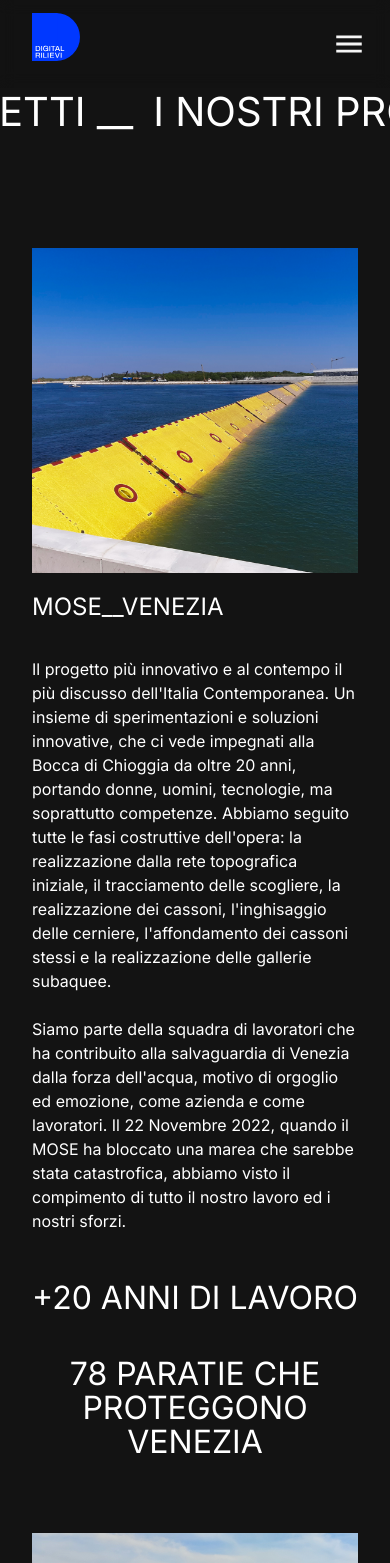
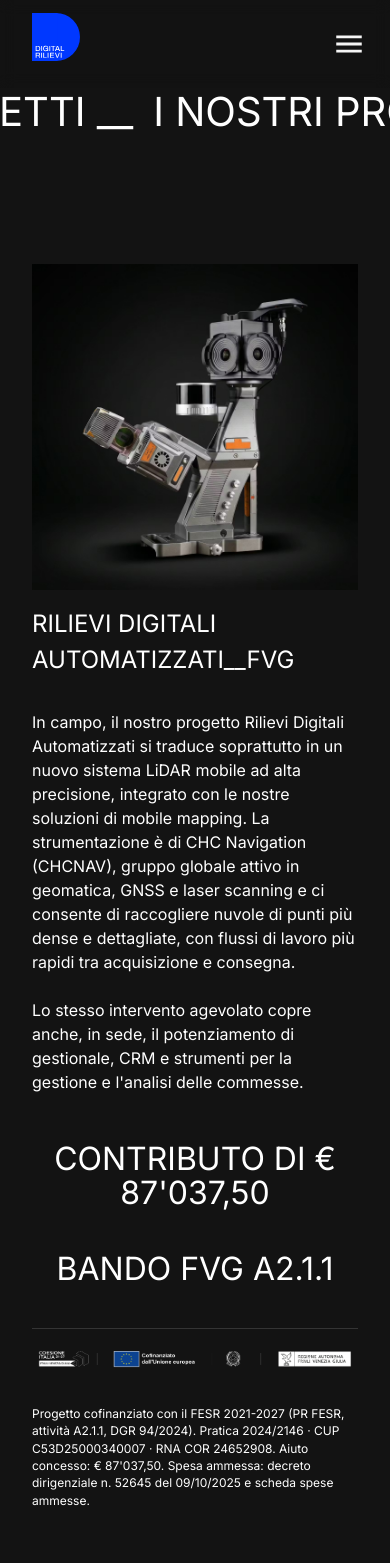
Before and after one commit to digital-rilievi/web, a Next.js app: page /progetti in a window 390 px wide. Shown: the top 1563 px of the page. Built offline with nearby package versions, Linux system fonts and the light colour scheme.

Commit message:
feat: adding new project RILIEVI DIGITALI AUTOMATIZZATI__FVG

```diff
--- a/src/app/components/ImageText/ImageText.module.css
+++ b/src/app/components/ImageText/ImageText.module.css
@@ -86,12 +86,69 @@
   flex: 1;
 }
 
+.flexGrowSpacer {
+  flex: 1 1 auto;
+  min-height: 0;
+  min-width: 0;
+}
+
 .circularButtonWrapper {
   padding-top: 2rem;
 }
 
 .secondaryText {
   white-space: pre-line;
+}
+
+.smallPrintBottomText {
+  font-size: 0.75rem;
+  line-height: 1.45;
+  margin-top: 0.75rem;
+  max-width: 52rem;
+}
+
+/* Bottom-aligned with small print: sits after flex spacer, above secondaryText */
+.tinyLogosBanner {
+  width: 100%;
+  max-width: 52rem;
+  margin-top: 0;
+  margin-bottom: 0.35rem;
+  padding-top: 0.85rem;
+  border-top: 1px solid rgba(255, 255, 255, 0.14);
+}
+
+.tinyLogosRow {
+  display: flex;
+  flex-wrap: wrap;
+  align-items: center;
+  justify-content: flex-start;
+  gap: clamp(0.75rem, 2vw, 1.5rem);
+  row-gap: 0.65rem;
+  max-width: 100%;
+}
+
+.tinyLogo {
+  height: clamp(38px, 4.8vw, 52px);
+  width: auto;
+  max-width: min(100%, 20rem);
+  object-fit: contain;
+  object-position: left center;
+  flex: 0 1 auto;
+}
+
+/* Single horizontal strip (e.g. official grey logo bar) */
+.tinyLogosRowStrip {
+  justify-content: stretch;
+}
+
+.tinyLogosRowStrip .tinyLogo {
+  width: 100%;
+  max-width: 100%;
+  height: auto;
+  max-height: none;
+  object-fit: contain;
+  object-position: left center;
+  display: block;
 }
 
 .invisibleInMobile {
@@ -136,7 +193,6 @@
 
 /* Media query for smaller layout */
 @media (max-width: 1460px) {
-
   .blueCircleContainer {
     left: 45%;
     top: -15%;
@@ -155,7 +211,6 @@
 
 /* Media query for mobile layout */
 @media (max-width: 1024px) {
-
   .invisibleInMobile {
     height: 0px;
     width: 0px;
@@ -167,6 +222,11 @@
     visibility: visible !important;
     height: auto;
     width: auto;
+  }
+
+  /* Beat .inverted row-reverse so layout is always a single column on small screens */
+  .container.inverted {
+    flex-direction: column;
   }
 
   .container,
@@ -182,11 +242,22 @@
 
   .content {
     flex-direction: column;
+    align-items: stretch;
     padding-left: 0rem;
     padding-right: 0rem;
+    min-width: 0;
+    width: 100%;
+  }
+
+  .flexGrowSpacer {
+    flex: 0 0 auto;
+    flex-grow: 0;
+    flex-shrink: 0;
   }
 
   .container {
+    flex-direction: column;
+    align-items: stretch;
     padding-left: 2rem;
     padding-right: 2rem;
     padding-bottom: 0;
@@ -208,8 +279,11 @@
   }
 
   .secondaryText {
-    padding-top: 2rem;
+    padding-top: 1rem;
     padding-bottom: 2rem;
+    width: 100%;
+    max-width: 100%;
+    box-sizing: border-box;
   }
 
   .duration {
@@ -230,6 +304,11 @@
     margin: 0;
   }
 
+  /* Hero inside .content (secondaryText cards): gap before title, like outer hero on other cards */
+  .imageMobileLead {
+    margin-bottom: 1rem;
+  }
+
   .blueCircleWrapper {
     top: 0px;
     height: 0px;
@@ -239,4 +318,51 @@
   .circularButtonWrapper {
     align-self: center;
   }
+
+  .tinyLogosBanner {
+    max-width: 100%;
+    width: 100%;
+    align-self: stretch;
+    padding-left: 0;
+    padding-right: 0;
+    box-sizing: border-box;
   }
+
+  .tinyLogosRow {
+    justify-content: center;
+    gap: 0.75rem 1rem;
+    width: 100%;
+    max-width: 100%;
+  }
+
+  .tinyLogosRowStrip {
+    justify-content: center;
+  }
+
+  .tinyLogo {
+    height: clamp(34px, 9vw, 46px);
+    max-width: min(100%, 18rem);
+  }
+
+  /* Full-width horizontal strip: do not inherit the 18rem cap from .tinyLogo */
+  .tinyLogosRowStrip .tinyLogo {
+    width: 100%;
+    max-width: 100%;
+    height: auto;
+    max-height: none;
+    object-fit: contain;
+    object-position: center center;
+    flex: 0 0 auto;
+  }
+
+  .smallPrintBottomText {
+    text-align: left;
+    padding-left: 0;
+    padding-right: 0;
+  }
+
+  /* When banner sits above small print, avoid double vertical padding */
+  .tinyLogosBanner + .secondaryText {
+    padding-top: 0.75rem;
+  }
+}
--- a/src/app/components/ImageText/ImageText.tsx
+++ b/src/app/components/ImageText/ImageText.tsx
@@ -1,59 +1,118 @@
-import React from 'react'
-import BlueCircle from '../BlueCircle/BlueCircle'
-import CircularButton from '../CircularButton/CircularButton'
-import ImageWrapper from '../ImageWrapper/ImageWrapper'
-import Space from '../Space/Space'
-import styles from './ImageText.module.css'
+import React from "react";
+import BlueCircle from "../BlueCircle/BlueCircle";
+import CircularButton from "../CircularButton/CircularButton";
+import ImageWrapper from "../ImageWrapper/ImageWrapper";
+import Space from "../Space/Space";
+import styles from "./ImageText.module.css";
 
 interface ImageTextProps {
-  image: string,
-  title?: String,
-  text?: string,
-  secondaryText?: string,
-  duration1?: string,
-  duration2?: string,
-  link?: string,
-  linkLabel?: string,
-  inverted?: String | Boolean,
-  blueCircle?: Boolean
+  image: string;
+  title?: String;
+  text?: string;
+  secondaryText?: string;
+  /** Smaller type for the bottom secondary block */
+  smallPrintBottomText?: boolean;
+  firstMetric?: string;
+  secondMetric?: string;
+  /** Small logos row (paths under public/) */
+  tinyLogos?: string[];
+  link?: string;
+  linkLabel?: string;
+  inverted?: String | Boolean;
+  blueCircle?: Boolean;
+}
+
+function tinyLogoAltFromSrc(src: string): string {
+  if (
+    src.includes("loghi-istituzionali") ||
+    src.includes("striscia-loghi-istituzionali")
+  ) {
+    return "Cofinanziamento europeo, Stato italiano, programma di coesione e Regione Friuli Venezia Giulia";
+  }
+  if (src.includes("coesione-it-fvg")) {
+    return "Coesione Italia 2021-2027 Friuli Venezia Giulia";
+  }
+  if (src.includes("eu-cofunded") || src.includes("Co-funded")) {
+    return "Cofinanziato dall'Unione europea";
+  }
+  if (src.includes("repubblica-italiana-emblem")) {
+    return "Emblema della Repubblica Italiana";
+  }
+  if (src.includes("regione")) {
+    return "Regione Autonoma Friuli Venezia Giulia";
+  }
+  return "";
 }
 
 const ImageText = (props: ImageTextProps) => {
   return (
-    <div className={`${styles.container} ${props.inverted ? '' : styles.inverted}`}>
-      <ImageWrapper className={`${styles.image} ${props.secondaryText && styles.invisibleInMobile}`} src={props.image} backgroundColor={"#767676"} />
-      <div className={`${styles.content} ${props.blueCircle ? styles.contentWithCircle : ''}`}>
-        {props.title && (
-          <h2 className={styles.title}>
-            {props.title}
-          </h2>
+    <div
+      className={`${styles.container} ${props.inverted ? "" : styles.inverted}`}
+    >
+      <ImageWrapper
+        className={`${styles.image} ${props.secondaryText && styles.invisibleInMobile}`}
+        src={props.image}
+        backgroundColor={"#767676"}
+      />
+      <div
+        className={`${styles.content} ${props.blueCircle ? styles.contentWithCircle : ""}`}
+      >
+        {props.secondaryText && (
+          <ImageWrapper
+            className={`${styles.image} ${styles.visibleInMobile} ${styles.imageMobileLead}`}
+            src={props.image}
+            backgroundColor={"#767676"}
+          />
         )}
+        {props.title && <h2 className={styles.title}>{props.title}</h2>}
         {props.text && (
           <div className={styles.text}>
             <p>{props.text}</p>
           </div>
         )}
-        <ImageWrapper className={`${styles.image} ${props.secondaryText ? styles.visibleInMobile : styles.invisible}`} src={props.image} backgroundColor={"#767676"} />
-        {props.duration1 && (
-          <h2 className={styles.duration}>
-            {props.duration1}
-          </h2>
+        {props.firstMetric && (
+          <h2 className={styles.duration}>{props.firstMetric}</h2>
         )}
-        {props.duration2 && (
-          <h2 className={styles.duration}>
-            {props.duration2}
-          </h2>
+        {props.secondMetric && (
+          <h2 className={styles.duration}>{props.secondMetric}</h2>
         )}
         {props.link && (
           <div className={styles.circularButtonWrapper}>
-            <CircularButton link={props.link} label={props.linkLabel} remainsInPage />
+            <CircularButton
+              link={props.link}
+              label={props.linkLabel}
+              remainsInPage
+            />
           </div>
         )}
-        <div style={{ "flex": "auto" }}>
+        <div className={styles.flexGrowSpacer}>
           <Space size={"small"} />
         </div>
+        {props.tinyLogos && props.tinyLogos.length > 0 && (
+          <div
+            className={styles.tinyLogosBanner}
+            aria-label="Banner loghi istituzionali"
+          >
+            <div
+              className={`${styles.tinyLogosRow} ${props.tinyLogos.length === 1 ? styles.tinyLogosRowStrip : ""}`}
+            >
+              {props.tinyLogos.map((src, i) => (
+                <img
+                  key={`${src}-${i}`}
+                  src={src}
+                  alt={tinyLogoAltFromSrc(src)}
+                  className={styles.tinyLogo}
+                  decoding="async"
+                  loading="lazy"
+                />
+              ))}
+            </div>
+          </div>
+        )}
         {props.secondaryText && (
-          <div className={styles.secondaryText}>
+          <div
+            className={`${styles.secondaryText} ${props.smallPrintBottomText ? styles.smallPrintBottomText : ""}`}
+          >
             {props.secondaryText}
           </div>
         )}
@@ -66,7 +125,7 @@ const ImageText = (props: ImageTextProps) => {
         </div>
       )}
     </div>
-  )
-}
+  );
+};
 
-export default ImageText
+export default ImageText;
--- a/src/app/globals.css
+++ b/src/app/globals.css
@@ -3,22 +3,16 @@
 @tailwind utilities;
 
 :root {
-  --foreground-rgb: 0, 0, 0;
+  /* Dark UI: match body text (components may use --foreground-rgb) */
+  --foreground-rgb: 255, 255, 255;
   --background-start-rgb: 214, 219, 220;
   --background-end-rgb: 255, 255, 255;
   background-color: #131313;
 }
 
-@media () {
-  :root {
-    --foreground-rgb: 255, 255, 255;
-  }
-}
-
 body {
   color: rgb(var(--foreground-rgb));
   background-color: #131313;
-  color: #fff;
   display: flex;
   min-height: 100vh;
   flex-direction: column;
--- a/src/app/progetti/page.tsx
+++ b/src/app/progetti/page.tsx
@@ -1,28 +1,30 @@
-import React from 'react'
-import Footer from '../components/Footer/Footer'
-import ImageText from '../components/ImageText/ImageText'
-import Navbar from '../components/Navbar/Navbar'
-import content from 'content.json'
-import globalStyles from 'app/page.module.css'
-import Space from 'app/components/Space/Space'
-import ScrollingText from 'app/components/ScrollingText/ScrollingText'
+import React from "react";
+import Footer from "../components/Footer/Footer";
+import ImageText from "../components/ImageText/ImageText";
+import Navbar from "../components/Navbar/Navbar";
+import content from "content.json";
+import globalStyles from "app/page.module.css";
+import Space from "app/components/Space/Space";
+import ScrollingText from "app/components/ScrollingText/ScrollingText";
 
 export interface ProjectProps {
-    image: string,
-    title?: String,
-    text: string,
-    duration1?: string,
-    duration2?: string,
-    link?: string,
-    linkLabel?: string,
-    inverted?: String | Boolean,
-    details?: Object,
-    blueCircle?: Boolean
+  image: string;
+  title?: String;
+  text: string;
+  firstMetric?: string;
+  secondMetric?: string;
+  secondaryText?: string;
+  smallPrintBottomText?: boolean;
+  tinyLogos?: string[];
+  link?: string;
+  linkLabel?: string;
+  inverted?: String | Boolean;
+  details?: Object;
+  blueCircle?: Boolean;
 }
 
 const Progetti = () => {
-
-    var projects = content.progetti.projects as []
+  var projects = content.progetti.projects as [];
   return (
     <>
       <Navbar />
@@ -30,7 +32,7 @@ const Progetti = () => {
         <Navbar invisible />
       </div>
       <ScrollingText text={content.progetti.title} />
-            <Space size='big' maintainInMobile />
+      <Space size="big" maintainInMobile />
       <div>
         {projects.map((info: ProjectProps, index) => (
           <>
@@ -40,10 +42,13 @@ const Progetti = () => {
               title={info.title}
               text={info.text}
               inverted={info.inverted ? info.inverted == "true" : false}
-                            duration1={`${info.duration1 ? info.duration1 : ''}`}
-                            duration2={`${info.duration2 ? info.duration2 : ''}`}
-                            link={`${(info.link || info.details) ? '/progetti/' + info.link : ''}`}
-                            linkLabel={`${content.progetti.linksLabel ? content.progetti.linksLabel : ''}`}
+              firstMetric={`${info.firstMetric ? info.firstMetric : ""}`}
+              secondMetric={`${info.secondMetric ? info.secondMetric : ""}`}
+              secondaryText={info.secondaryText}
+              smallPrintBottomText={info.smallPrintBottomText}
+              tinyLogos={info.tinyLogos}
+              link={`${info.link || info.details ? "/progetti/" + info.link : ""}`}
+              linkLabel={`${content.progetti.linksLabel ? content.progetti.linksLabel : ""}`}
             />
             <Space />
           </>
@@ -66,7 +71,7 @@ const Progetti = () => {
       <Space size={"big"} />
       <Footer />
     </>
-    )
-}
+  );
+};
 
-export default Progetti
+export default Progetti;
--- a/src/content.json
+++ b/src/content.json
@@ -190,27 +190,40 @@
         "linksLabel": "SCOPRI DI PIÙ",
         "projects": [
             {
+                "image": "/assets/projects/rilievi_digitali_automatizzati.jpeg",
+                "title": "RILIEVI DIGITALI AUTOMATIZZATI__FVG",
+                "text": "In campo, il nostro progetto Rilievi Digitali Automatizzati si traduce soprattutto in un nuovo sistema LiDAR mobile ad alta precisione, integrato con le nostre soluzioni di mobile mapping. La strumentazione è di CHC Navigation (CHCNAV), gruppo globale attivo in geomatica, GNSS e laser scanning e ci consente di raccogliere nuvole di punti più dense e dettagliate, con flussi di lavoro più rapidi tra acquisizione e consegna.\n\nLo stesso intervento agevolato copre anche, in sede, il potenziamento di gestionale, CRM e strumenti per la gestione e l'analisi delle commesse.",
+                "firstMetric": "CONTRIBUTO DI € 87'037,50",
+                "inverted": "true",
+                "secondMetric": "BANDO FVG A2.1.1",
+                "smallPrintBottomText": true,
+                "tinyLogos": [
+                    "/assets/projects/eu-funding/loghi-istituzionali-coesione-italia.png"
+                ],
+                "secondaryText": "Progetto cofinanziato con il FESR 2021-2027 (PR FESR, attività A2.1.1, DGR 94/2024). Pratica 2024/2146 · CUP C53D25000340007 · RNA COR 24652908. Aiuto concesso: € 87'037,50. Spesa ammessa: decreto dirigenziale n. 52645 del 09/10/2025 e scheda spese ammesse."
+            },
+            {
                 "image": "/assets/projects/mose.png",
                 "title": "MOSE__VENEZIA",
                 "text": "Il progetto più innovativo e al contempo il più discusso dell'Italia Contemporanea. Un insieme di sperimentazioni e soluzioni innovative, che ci vede impegnati alla Bocca di Chioggia da oltre 20 anni, portando donne, uomini, tecnologie, ma soprattutto competenze. Abbiamo seguito tutte le fasi costruttive dell'opera: la realizzazione dalla rete topografica iniziale, il tracciamento delle scogliere, la realizzazione dei cassoni, l'inghisaggio delle cerniere, l'affondamento dei cassoni stessi e la realizzazione delle gallerie subaquee.\n\nSiamo parte della squadra di lavoratori che ha contribuito alla salvaguardia di Venezia dalla forza dell'acqua, motivo di orgoglio ed emozione, come azienda e come lavoratori. Il 22 Novembre 2022, quando il MOSE ha bloccato una marea che sarebbe stata catastrofica, abbiamo visto il compimento di tutto il nostro lavoro ed i nostri sforzi.",
-                "duration1": "+20 ANNI DI LAVORO",
-                "duration2": "78 PARATIE CHE PROTEGGONO VENEZIA"
+                "firstMetric": "+20 ANNI DI LAVORO",
+                "secondMetric": "78 PARATIE CHE PROTEGGONO VENEZIA"
             },
             {
                 "image": "/assets/projects/off-road.jpg",
                 "title": "MOBILE MAPPING OFFROAD__OVUNQUE",
                 "text": "Sfuggendo allo stereotipo del rilievo in Mobile Laser Scanning solo ed esclusivamente su strada asfaltada, da piú di 10 anni equipaggiamo quads con la strumentazione necessaria per rilevare le aree meno raggiungibili. Combinando un ingombro ed un peso molto inferiori ai veicoli stradali e le quattro ruote motrici, il nostro sistema di rilievi offroad ci permette di rilevare agevolmente greti dei fiumi, argini, pendii montuosi, centri storici e aree di campagna. Efficace fino a pendenze del 30%, il rilievo mobile laser scanning off-road viene talvolta integrato da attività di rilievo con droni e batimetria.",
                 "inverted": "true",
-                "duration1": "15'000 KM DI RILIEVI",
-                "duration2": "4x4 SU TUTTI I TERRENI"
+                "firstMetric": "15'000 KM DI RILIEVI",
+                "secondMetric": "4x4 SU TUTTI I TERRENI"
             },
             {
                 "image": "/assets/projects/circuito-automibilistico.png",
                 "title": "CIRCUITO AUTOMOBILISTICO DI KYALAMI__SUD AFRICA",
                 "text": "Il rilievo del circuito automobilistico di Kyalami in Sud Africa conferma la fiducia verso Digital Rilievi da parte di Kunos Simulazioni, azienda leader di mercato per gaming e simulazioni automobilistiche col brand Assetto Corsa.\n\nDopo 13 circuiti giá rilevati assieme, anche a Kyalami abbiamo offerto la massima flessibilità, data la difficoltà nel prenotare uno slot di lavoro nella densa pianificazione del circuito. L'intero lavoro ha impiegato la pista per sole due ore, in cui abbiamo condensato tre passate di Mobile Laser Scanning, garantendo ridondanza e massima copertura del tracciato. Nell'arco di una settimana, Kunos ha ricevuto l'intera nuvola di punti colorata, con una densitá di rilevazioni di circa 1 punto a centimetro quadro.",
                 "link": "",
-                "duration1": "2 ORE PER RILEVARE UN CIRCUITO",
-                "duration2": "1 CM DI RISOLUZIONE MEDIA"
+                "firstMetric": "2 ORE PER RILEVARE UN CIRCUITO",
+                "secondMetric": "1 CM DI RISOLUZIONE MEDIA"
             },
             {
                 "image": "/assets/projects/tall-small-paratie.jpeg",
@@ -218,16 +231,16 @@
                 "text": "Durante l'installazione delle paratoie in cristallo all'entrata della Basilica di San Marco, siamo stati incaricati di monitorare l'impatto dei lavori sulle colonne della Basilica stessa e sui Pilastri Acritani, elemento di enorme rilievo architettonico poco distante. Incarico di precisione e molto delicato, in linea con i requisiti della sovrintendenza abbiamo sviluppato una soluzione che non danneggiasse i pilastri e le colonne con colla o fori.\n\nQuattro stazioni di monitoraggio con inclinometri ed accelerometri sono state legate solidalmente ai punti di riferimento, nel pieno rispetto del patrimonio architettonico.\n\nGrazie ad una piattaforma centralizzata consultabile online, abbiamo impiegato algoritmi di anomaly detection per osservare le serie storiche 24/7 da remoto, per un totale di due anni di registrazione continua. Tutte le anomalie registrate nel periodo di osservazione sono state prontamente confermate con la topografia a terra, a testimoniare l'affidabilità delle tecnologie impiegate.",
                 "link": "",
                 "inverted": "true",
-                "duration1": "2 ANNI DI MONITORAGGIO CONTINUO",
-                "duration2": "100% DELLE ANOMALIE CONFERMATE ON SITE"
+                "firstMetric": "2 ANNI DI MONITORAGGIO CONTINUO",
+                "secondMetric": "100% DELLE ANOMALIE CONFERMATE ON SITE"
             },
             {
                 "image": "/assets/projects/stadio-olimpico-foro-italico.png",
                 "title": "STADIO OLIMPICO E FORO ITALICO__ROMA",
                 "text": "Siamo onorati di aver lavorato ai rilievi dello Stadio Olimpico di Roma e del Foro Italico, icone dello sport Nazionale. I rilievi hanno coperto svariate strutture sportive, tra cui lo Stadio dei Marmi, lo Stadio della Farnesina, il Centrale del Tennis, lo Stadio Nicola Pietrangeli, la Grand Stand Arena, lo Stadio Olimpico del Nuoto, la Casa delle Armi e alemno altri 8 campi secondari, per un totale di 500'000 metri quadrati.\n\nIl rilievo in Mobile Laser Scanning dei campi da gioco e delle infrastrutture adiacenti é stato affiancato da alcuni rilievi con GeoSLAM per la mappatura degli interni e dalla topografia classica per le misure piú delicate, tra cui le dimensioni del campo di gioco dello Stadio Olimpico, necessarie al rinnovo dell'omologazione dello stesso.",
                 "link": "",
-                "duration1": "50 ETTARI RILEVATI",
-                "duration2": "68,01M x 105,09M LE DIMENSIONI DEL CAMPO"
+                "firstMetric": "50 ETTARI RILEVATI",
+                "secondMetric": "68,01M x 105,09M LE DIMENSIONI DEL CAMPO"
             },
             {
                 "image": "/assets/projects/stadio-cortina.png",
@@ -235,8 +248,8 @@
                 "text": "Infrastrutture Milano Cortina 2026, la società creata dal CONI per la preparazione delle Olimpiadi Invernali di Milano-Cortina 2026, ha incaricato Digital Rilievi dei rilievi dello Stadio del Ghiaccio di Cortina d'Ampezzo. Lo stadio fu originariamente costruito per le Olimpiadi Invernali di Cortina '56 e presenta storiche tribune in legno di abete, larice e cirmolo, di rilevanza architettonica. La successiva copertura con travi rivestite in rame si é aggiunta come tratto caratteristico. I leggeri lavori di adattamento per ospitare la specialità di curling e la cerimonia di chiusura di Milano Cortina 2026 puntano a mantenere il fascino dello stadio, senza alterarne le caratteristiche distintive.\n\nI rilievi sono stati condotti tramite Laser Scanning statico ad alta precisione, garantendo una densitá di punti media di circa 15 punti a cm quadro. Per facilitare l'accesso e la fruibilià del prodotto finito, i rilievi sono stati corredati da un modello BIM, in grado di evidenziare la stratificazione per piani, per materiali e per tipo di componenti (rete elettrica, elementi strutturali, rete di condizionamento, ecc.).",
                 "inverted": "true",
                 "link": "",
-                "duration1": "7000 SPETTATORI",
-                "duration2": "1956-2026 SETTANT'ANNI DI OLIMPIADI"
+                "firstMetric": "7000 SPETTATORI",
+                "secondMetric": "1956-2026 SETTANT'ANNI DI OLIMPIADI"
             }
         ],
         "projectsInterested": "SEI INTERSSATO AI\nNOSTRI SERVIZI?",
```
Also changed, not shown: src/app/components/ProjectImageText/ProjectImageText.tsx (+45 -39 lines), public/assets/projects/eu-funding/loghi-istituzionali-coesione-italia.png (added), public/assets/projects/rilievi_digitali_automatizzati.jpeg (added). Lines whose indentation alone changed are shown as unchanged.
